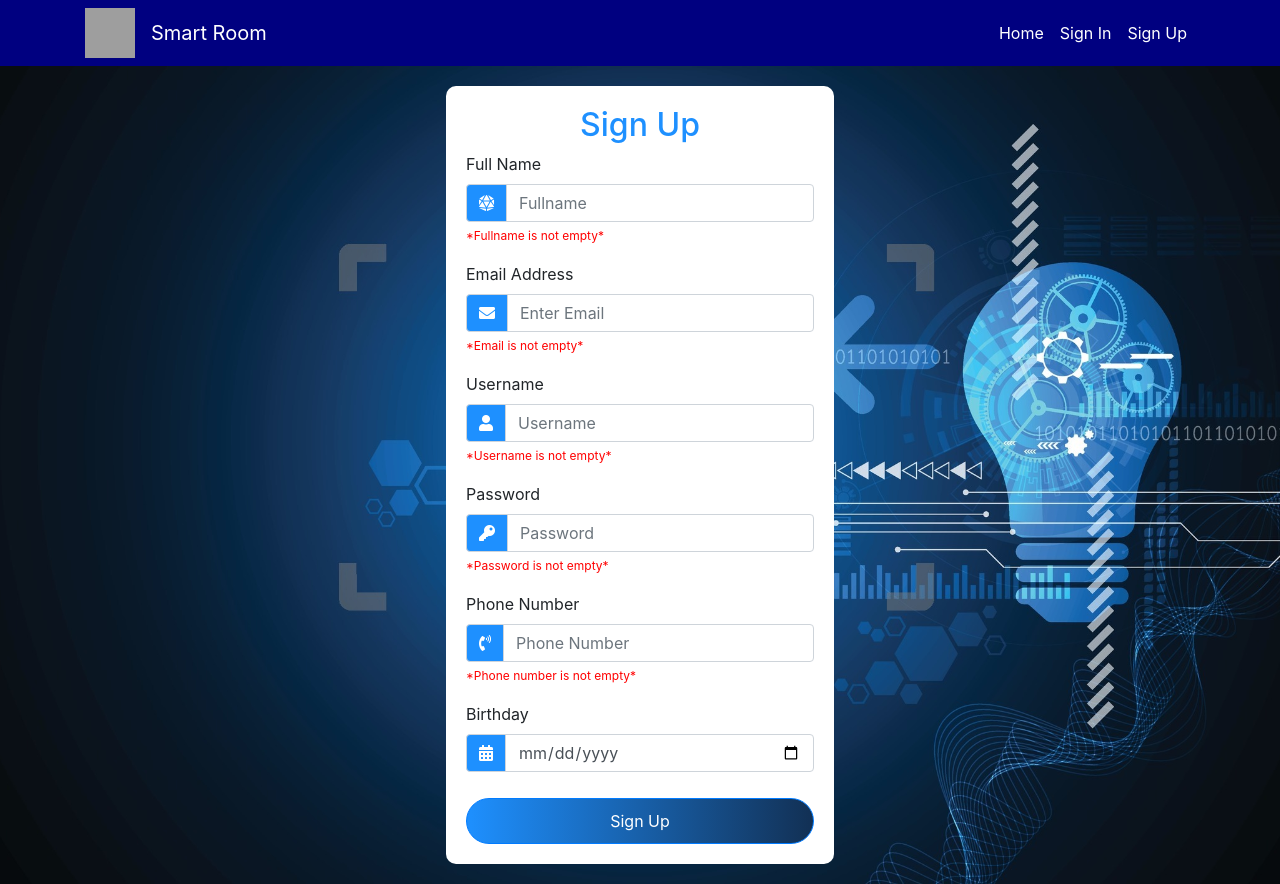
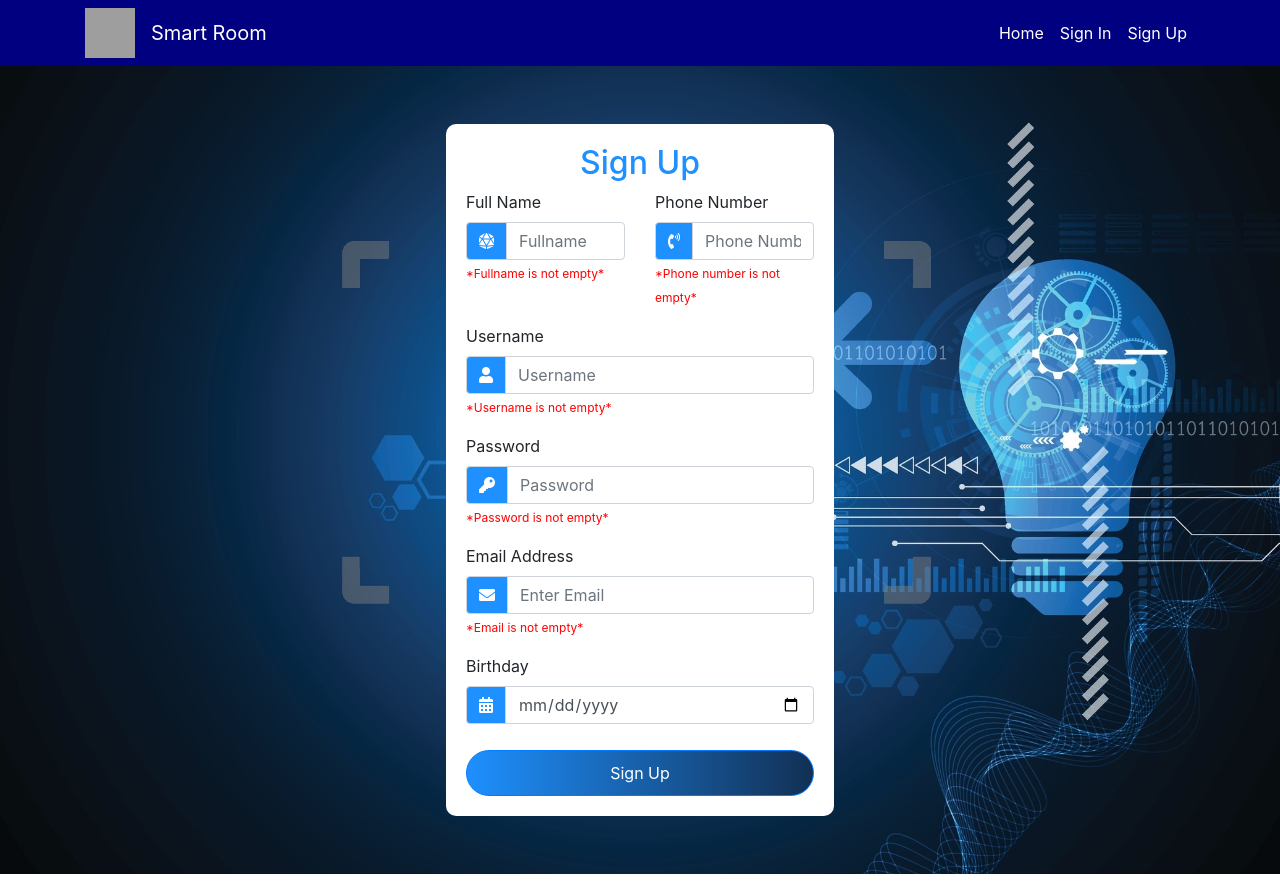
Before and after one commit to HTKhoi24/MMT, a React (Create React App) app: page /SignUp in a window 1280 px wide. Built offline with nearby package versions, Linux system fonts and the light colour scheme; grey boxes are pictures that could not be loaded.

Commit message:
Sua SignIn To VCL

```diff
--- a/src/Css/mystyle.css
+++ b/src/Css/mystyle.css
@@ -11,7 +11,7 @@
 .containerform{
     width: 35%;
     margin: 0 auto;
-    padding: 20px 30px;
+    padding: 58px 30px;
 }
 .containerform form{
     background: white;
@@ -40,6 +40,7 @@
     box-shadow: none;
     background: 	#E6E6FA;
 }
+
 .h1Signup{
     color: #1E90FF;
 }
@@ -63,15 +64,15 @@
     padding-bottom: 300px;
 }
 .signInForm .containerform{
-    width: 35%;
-    margin: 20px auto 0;
+    width: 25%;
+    margin: 140px auto 0;
     padding: 20px 30px;
     background-color: white;
     border-radius: 10px;
 }
 .signInForm .containerform .userIcon{
     color: white;
-    background-color: grey;
+    background-color: #1e90ff;
     width: 150px;
     height: 150px;
     line-height: 200px;
--- a/src/components/SignIn.js
+++ b/src/components/SignIn.js
@@ -108,8 +108,9 @@ export default class SignIn extends Component {
                                 <span className="errorMessage">{formErrors.passWord}</span>
                             )}
                         </div>
+                        <button type = "submit" className="btn btn-primary btnSignIn">Sign In</button>
                         </form>
-                        <button type = "submit" className="btn btn-primary btnSignIn">Sign In</button>
+
                 </div>
             </div>
         )
--- a/src/components/SignUp.js
+++ b/src/components/SignUp.js
@@ -2,7 +2,7 @@ import React, { Component } from 'react'
 import Header from './Header'
 import '../Css/mystyle.css'
 
-const formValid = ({formErrors, ...rest}) => {
+const formValid = ({ formErrors, ...rest }) => {
     let valid = true;
     Object.values(formErrors).forEach(val => { //Object.values tra ve 1 mang cac thuoc tinh dem duoc trong doi tuong
         val.length > 0 && (valid = false)
@@ -90,6 +90,8 @@ export default class SignUp extends Component {
                 <div className="containerform">
                     <form onSubmit={this.handleSubmit}>
                         <h2 className="text-center h1Signup">Sign Up</h2>
+                        <div className="row">
+                            <div className="col-6">
                                 <div className="form-group">
                                     <label htmlFor="exampleInputPassword1">Full Name</label>
                                     <div class="input-group">
@@ -110,25 +112,28 @@ export default class SignUp extends Component {
                                         <span className="errorMessage">*Fullname is not empty*</span>
                                     )}
                                 </div>
+                            </div>
+                            <div className="col-6">
                                 <div className="form-group">
-                            <label htmlFor="exampleInputEmail1">Email Address</label>
+                                    <label htmlFor="exampleInputPassword1">Phone Number</label>
                                     <div class="input-group">
                                         <div className="input-group-prepend">
-                                    <div className="input-group-text"><i class="fa fa-envelope"></i></div>
+                                            <div className="input-group-text"><i class="fa fa-phone-volume"></i></div>
                                         </div>
-                                <input type="email" className="form-control"
-
-                                    placeholder="Enter Email"
-                                    name="email"
-                                    value={this.state.email}
+                                        <input type="tel" className="form-control"
+                                            placeholder="Phone Number"
+                                            name="phoneNumber"
+                                            value={this.state.phoneNumber}
                                             onChange={this.handleChange} />
                                     </div>
-                            {formErrors.email.length > 0 && (
-                                <span className="errorMessage">{formErrors.email}</span>
+                                    {formErrors.phoneNumber.length > 0 && (
+                                        <span className="errorMessage">{formErrors.phoneNumber}</span>
                                     )}
-                            {this.state.email === '' && (
-                                <span className="errorMessage">*Email is not empty*</span>
+                                    {this.state.phoneNumber === '' && (
+                                        <span className="errorMessage">*Phone number is not empty*</span>
                                     )}
+                                </div>
+                            </div>
                         </div>
                         <div className="form-group">
                             <label htmlFor="exampleInputPassword1">Username</label>
@@ -170,23 +175,25 @@ export default class SignUp extends Component {
                                 <span className="errorMessage">*Password is not empty*</span>
                             )}
                         </div>
+
                         <div className="form-group">
-                            <label htmlFor="exampleInputPassword1">Phone Number</label>
+                            <label htmlFor="exampleInputEmail1">Email Address</label>
                             <div class="input-group">
                                 <div className="input-group-prepend">
-                                    <div className="input-group-text"><i class="fa fa-phone-volume"></i></div>
+                                    <div className="input-group-text"><i class="fa fa-envelope"></i></div>
                                 </div>
-                                <input type="tel" className="form-control"
-                                    placeholder="Phone Number"
-                                    name="phoneNumber"
-                                    value={this.state.phoneNumber}
+                                <input type="email" className="form-control"
+
+                                    placeholder="Enter Email"
+                                    name="email"
+                                    value={this.state.email}
                                     onChange={this.handleChange} />
                             </div>
-                            {formErrors.phoneNumber.length > 0 && (
-                                <span className="errorMessage">{formErrors.phoneNumber}</span>
+                            {formErrors.email.length > 0 && (
+                                <span className="errorMessage">{formErrors.email}</span>
                             )}
-                            {this.state.phoneNumber === '' && (
-                                <span className="errorMessage">*Phone number is not empty*</span>
+                            {this.state.email === '' && (
+                                <span className="errorMessage">*Email is not empty*</span>
                             )}
                         </div>
                         <div className="form-group">
```
Lines whose indentation alone changed are shown as unchanged.
